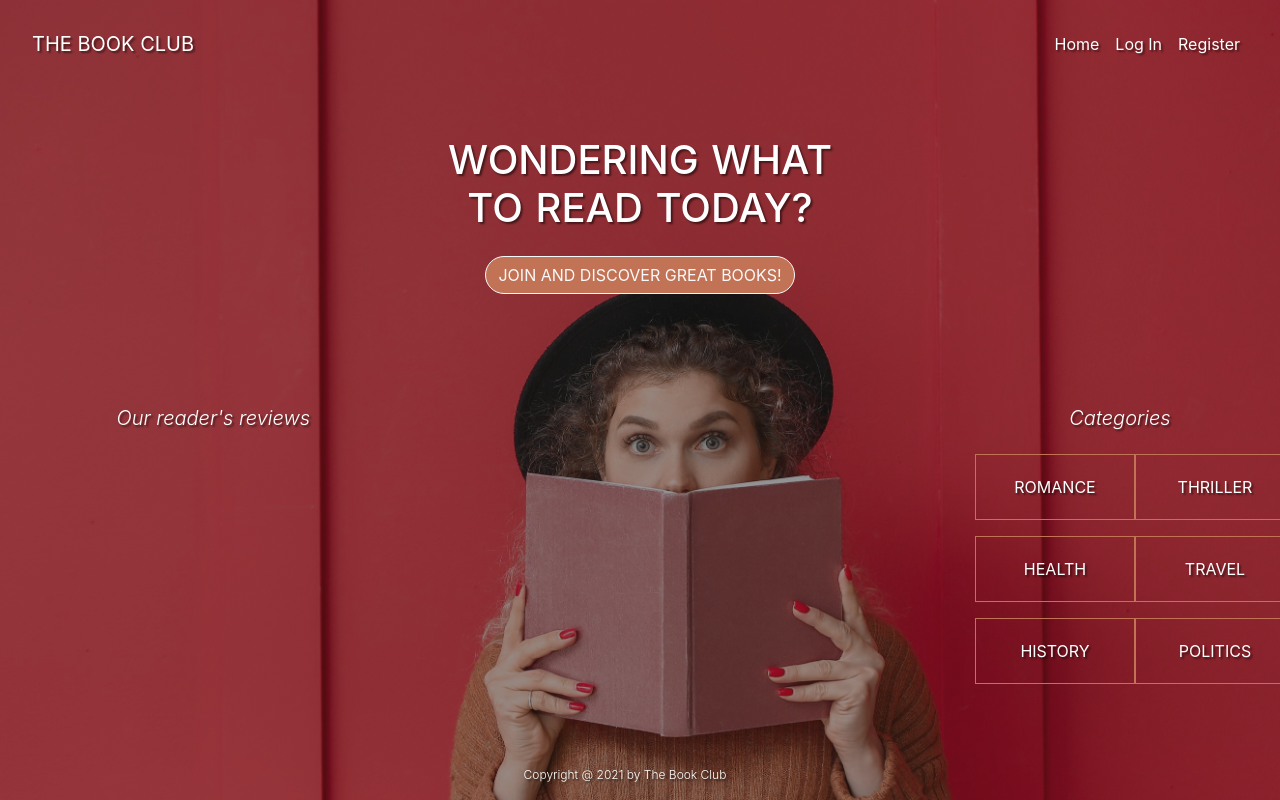
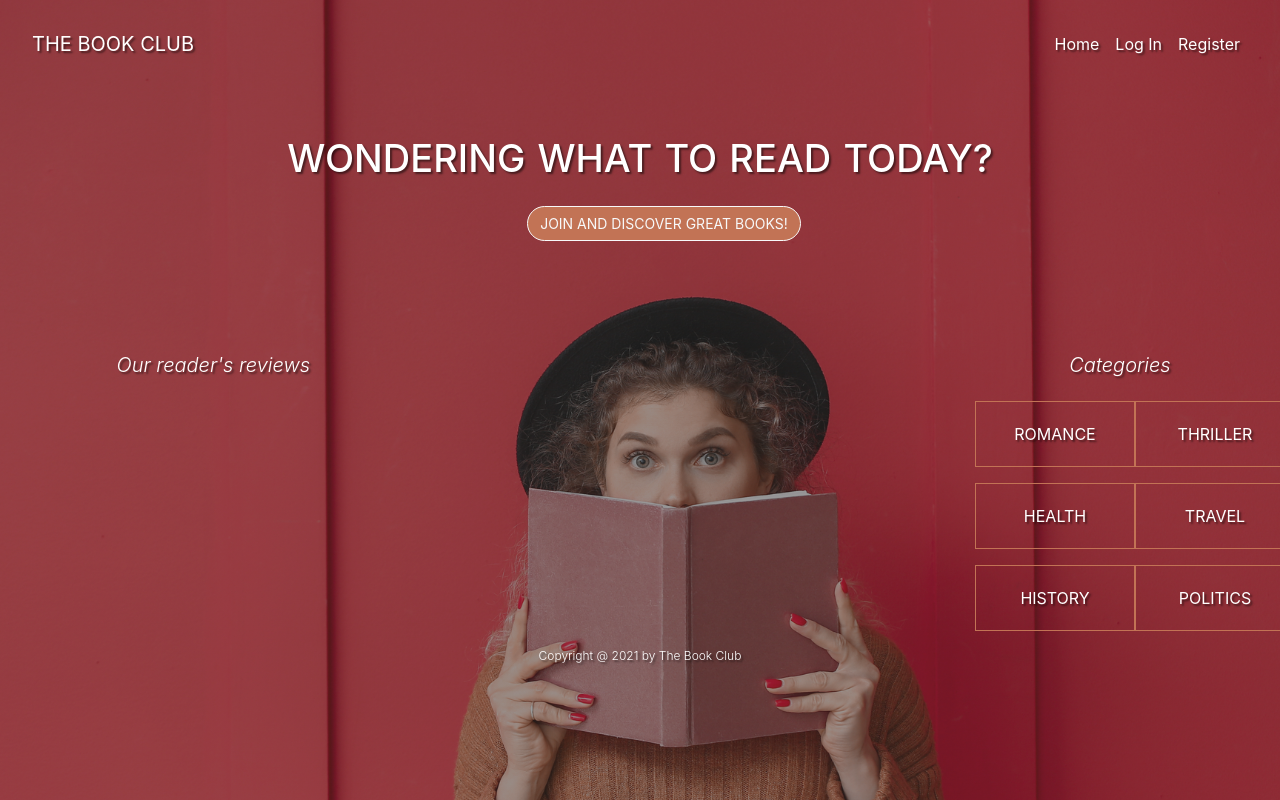
Before and after one commit to DinaPapsujevica/MP3-TheBookClub, a Flask app: page / in a window 1280 px wide. Run offline with Flask 2, Linux system fonts and the light colour scheme; data that the repository does not hold is empty; some libraries are stand-ins or nearby versions.

Commit message:
Add new size background image, add container class to footer

```diff
--- a/static/css/style.css
+++ b/static/css/style.css
@@ -5,19 +5,11 @@
 }
 
 body {
-    background-image: linear-gradient(rgba(0, 0, 0, 0.4), rgba(0, 0, 0, 0.4)), url(img/hero2.jpg);
+    background-image: linear-gradient(rgba(0, 0, 0, 0.4), rgba(0, 0, 0, 0.4)), url(img/hero3.jpg);
     background-position: center center;
     background-repeat: no-repeat;
     background-attachment: fixed;
     background-size: cover;
-}
-
-.footer {
-    position: fixed;
-    left: 0;
-    bottom: 0;
-    margin-top: 15px;
-    width: 100%;
 }
 
 .text-shadow {
@@ -26,6 +18,7 @@ body {
 
 .hero-heading {
     word-spacing: 2px;
+    font-size: 38px;
 }
 
 .flashes h4 {
@@ -35,6 +28,7 @@ body {
 .btn-main {
     background-color: #c27355;
     border-radius: 200px;
+    font-size: 14px;
 }
 
 .btn-main:hover {
--- a/templates/add_book.html
+++ b/templates/add_book.html
@@ -10,7 +10,7 @@
                 <div class="row">
                     <div class="col-md-6 form-group mt-3">
                         <label for="image_url"><i class="bi bi-image mr-2"></i>Image</label>
-                        <input type="image" class="form-control" id="image_url" name="image_url" required>
+                        <input type="file" class="form-control" id="image_url" name="image_url" required>
                     </div>
                 </div>
                 <!-- title -->
--- a/templates/base.html
+++ b/templates/base.html
@@ -73,7 +73,7 @@
         {% with messages = get_flashed_messages() %}
             {% if messages %}
                 {% for message in messages %}
-                    <div class="container-fluid mt-3">
+                    <div class="container-fluid">
                         <div class="row flashes">
                             <div class="col-md-8 offset-md-2">
                                 <h4 class="text-white text-center text-shadow font-weight-bold">{{ message }}</h4>
@@ -90,9 +90,11 @@
     {% endblock %}
 
     <!--footer-->
-    <div class="row footer">
-        <div class="col text-center text-white font-weight-light text-shadow text-center">
-            <p style="font-size: 12px;">Copyright &commat; 2021 by The Book Club</p>
+    <div class="container-fluid">
+        <div class="row">
+            <div class="col text-center text-white font-weight-light text-shadow text-center">
+                <p style="font-size: 12px;">Copyright &commat; 2021 by The Book Club</p>
+            </div>
         </div>
     </div>
 
--- a/templates/books.html
+++ b/templates/books.html
@@ -4,9 +4,9 @@
     <!-- hero section -->
     <div>
         <div class="jumbotron bg-transparent text-uppercase text-center">
-            <h1 class="text-white text-shadow hero-heading">Wondering what <br> to read today?</h1>
+            <h1 class="text-white text-shadow hero-heading">Wondering what to read today?</h1>
 
-            <a class="btn btn-outline-light btn-main mt-3" href="{{ url_for('register') }}" role="button">Join and discover great books!</a>
+            <a class="btn btn-outline-light btn-main mt-3 ml-5" href="{{ url_for('register') }}" role="button">Join and discover great books!</a>
 
         </div>
     </div>
@@ -26,7 +26,7 @@
                         <div class="col-12 col-md-6 offset-md-1">
                             <div class="card bg-transparent shadow mb-3 mx-auto" style="width: 20rem; color: #fff;">
                                 <div class="card-body text-center">
-                                    <img src="{{ book.image_url }}" class="card-img-top img-thumbnail mb-3" alt="book image">
+                                    <img src="{{ book.image_url }}" class="card-img-top mb-3" alt="book image">
                                     <h5 class="card-title">
                                         <strong>{{ book.title }}</strong> : {{ book.author }}
                                     </h5>
```
Also changed, not shown: static/css/img/hero2.jpg (deleted), static/css/img/hero3.jpg (added).
